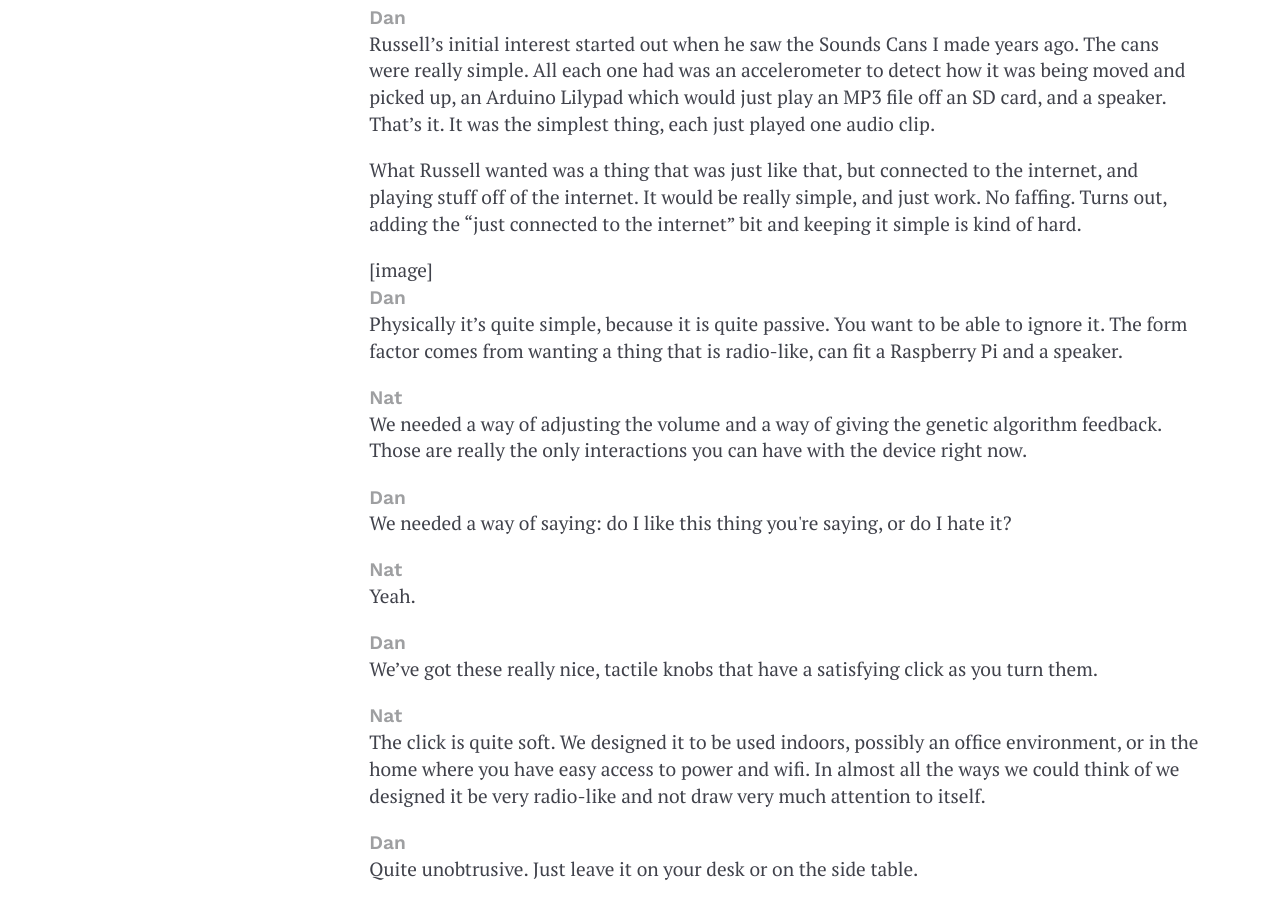
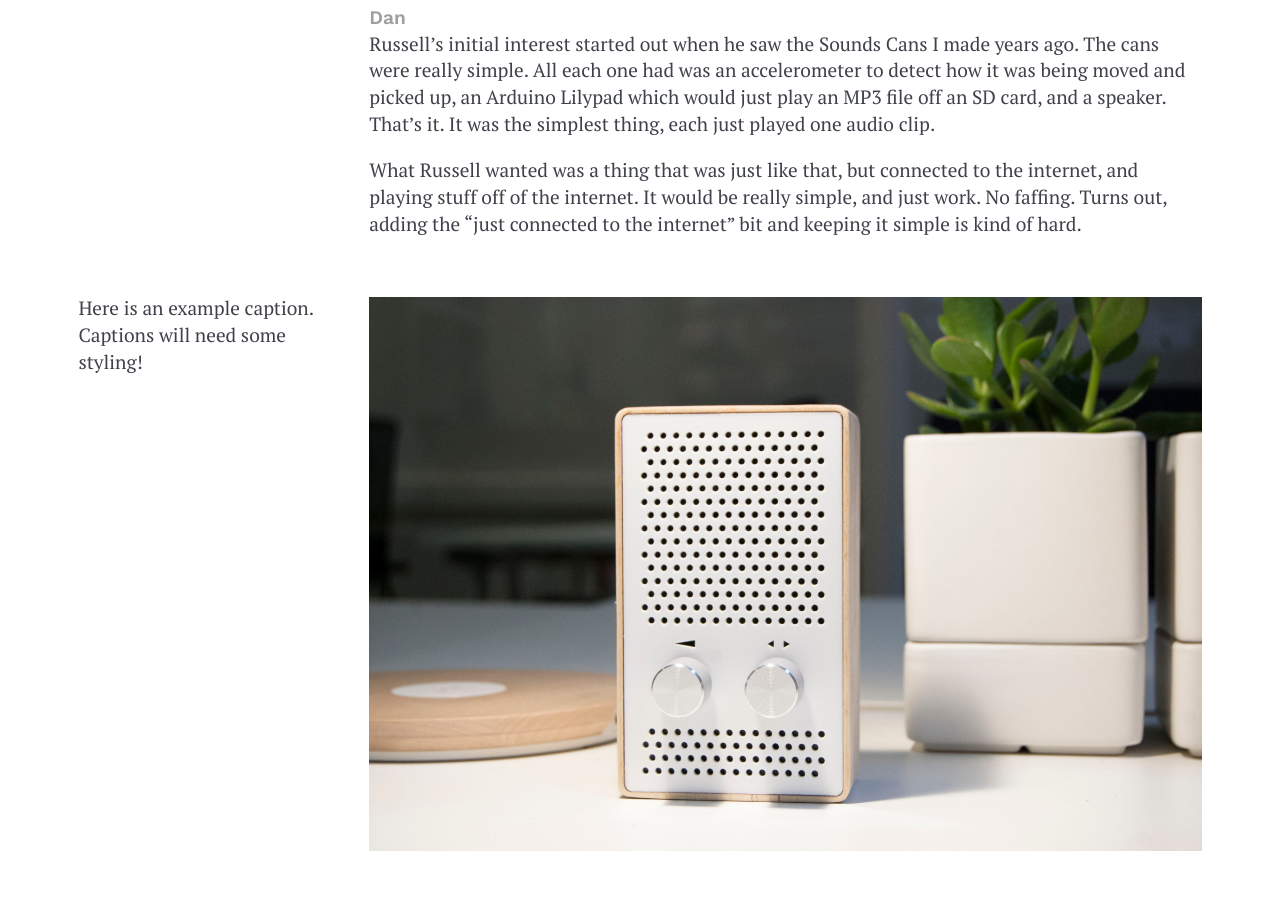
Before and after one commit to buckleywilliams/buckleywilliams, a Jekyll site: the page built from _case_studies/bulletin.html, in a window 1280 px wide and 900 px high, scrolled down 1666 px. Built offline with Jekyll 4.4.1, drawn with Linux system fonts in a browser that asks for light colours.

Commit message:
Update how the figure works

```diff
--- a/_case_studies/bulletin.html
+++ b/_case_studies/bulletin.html
@@ -30,7 +30,7 @@ order: 5
 
     <p>What Russell wanted was a thing that was just like that, but connected to the internet, and playing stuff off of the internet. It would be really simple, and just work. No faffing. Turns out, adding the “just connected to the internet” bit and keeping it simple is kind of hard.</p>
 
-    [image]
+{% include figure.html src="/assets/img/projects/bulletin.jpg" alt="Bulletin" caption="Here is an example caption. Captions will need some styling!"%}
 
     <p><span class="name">Dan</span> Physically it’s quite simple, because it is quite passive. You want to be able to ignore it. The form factor comes from wanting a thing that is radio-like, can fit a Raspberry Pi and a speaker.</p>
 
--- a/_includes/figure.html
+++ b/_includes/figure.html
@@ -1,6 +1,15 @@
-<figure>
-  <img src="{{ include.src }}" alt="{{ include.alt }}">
-  <figcaption>
+  </div>
+</div>
+
+<figure class="row">
+  <figcaption class="sidecol">
     <p>{{ include.caption }}</p>
   </figcaption>
+  <div class="maincol"><img src="{{ include.src }}" alt="{{ include.alt }}"></div>
 </figure>
+
+<div class="row">
+  <div class="sidecol">
+    &nbsp;
+  </div>
+  <div class="maincol">
```
